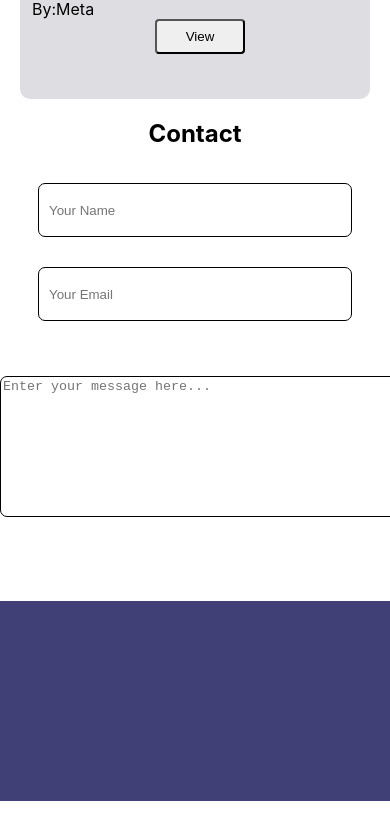
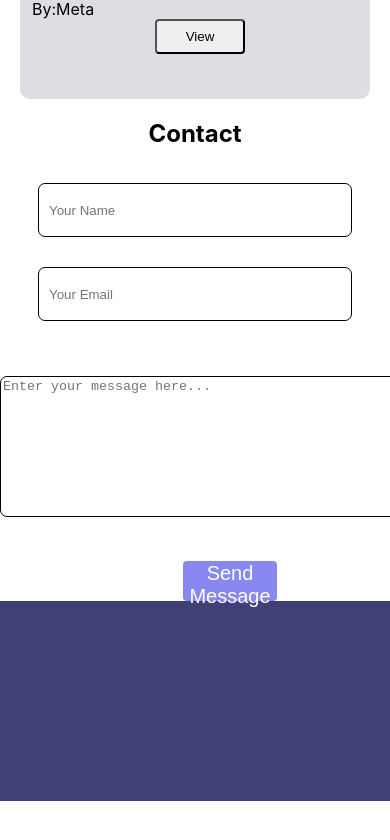
Before and after one commit to hassaan-shafique/MHS-Portfolio, a React (Create React App) app: page / in a window 390 px wide. Shown: the part 8418-9258 px from the top of the page. Built offline with nearby package versions, Linux system fonts and the light colour scheme.

Commit message:
responsive

```diff
--- a/src/App.css
+++ b/src/App.css
@@ -380,20 +380,21 @@ text-align: center;
 .submit-btn{
   cursor: pointer;
   border-radius: 4px;
-    width: 150px;
+    width: 250px;
     height: 40px;
     margin-left: 220px;
     background-color: #8888f0;
     color: white;
     border: none;
     font-size: 20px;
-   justify-content: center;
-    display: flex;
-   margin-left: 880px;
-   text-align: center;
-   display: flex;
-  justify-content: center ;
+
+
+}
+.message-btn{
+  display: flex;
+  justify-content: center;
   align-items: center;
+  margin-right: 150px;
 
 }
 .contact-icons2 {
--- a/src/Components/Contact.js
+++ b/src/Components/Contact.js
@@ -5,7 +5,7 @@ const Contact = () => {
   return (
     <section id="contact">
       <div>
-        <h1 className='contact-head'> Contact </h1>
+        <h1 className="contact-head"> Contact </h1>
         <div className="formm">
           <form>
             {/* <label>Name:</label> */}
@@ -39,11 +39,13 @@ const Contact = () => {
               required
             />
             <br /> <br />
-            <button className="submit-btn" type="submit">
-              Send Message
-            </button>
           </form>
           <br />
+        </div>
+        <div className="message-btn">
+          <button className="submit-btn" type="submit">
+            Send Message
+          </button>
         </div>
       </div>
     </section>
```
